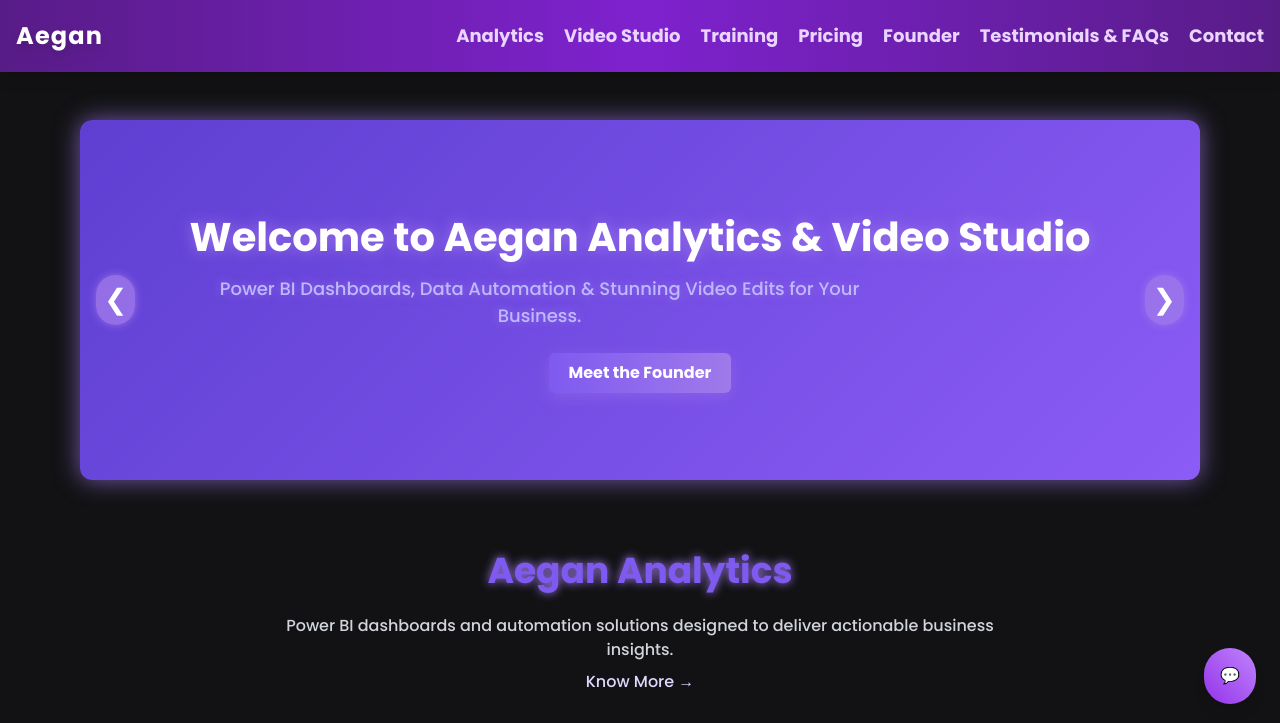
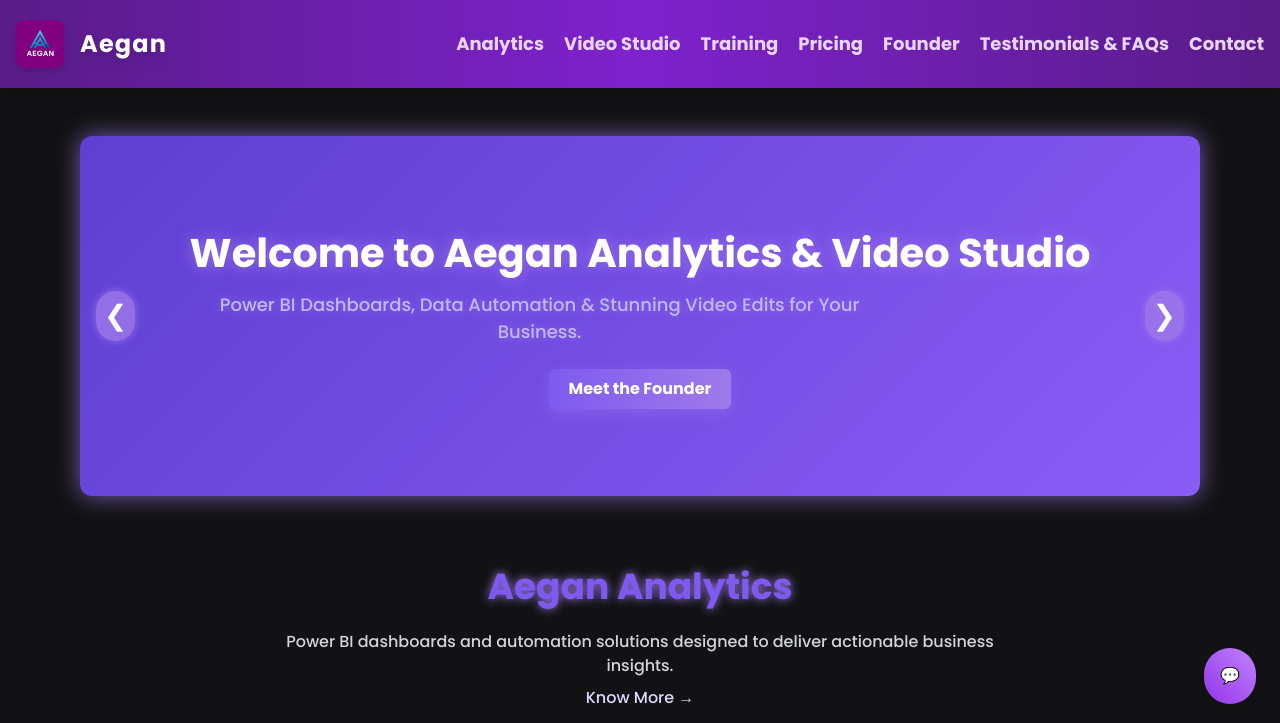
Before and after one commit to Aravind1089/homepage, a plain HTML site: page index.html in a window 1280 px wide. Shown: the top 723 px of the page. Drawn offline with nearby package versions, Linux system fonts and the light colour scheme.

Commit message:
Add files via upload

```diff
--- a/index.html
+++ b/index.html
@@ -379,7 +379,17 @@
  <header
   class="w-full px-4 py-5 bg-gradient-to-r from-purple-900 via-purple-700 to-purple-900 text-white flex flex-wrap justify-between items-center shadow-lg sticky top-0 z-50"
 >
+  <div class="flex items-center gap-4">
+    <!-- LOGO IMAGE -->
+    <img
+      src="logo.png"
+      alt="Aegan Logo"
+      class="w-12 h-12 object-contain rounded-lg shadow-md"
+      loading="lazy"
+      style="background: purple; padding: 0.25rem;"
+    />
     <span class="text-2xl font-bold tracking-wider drop-shadow-lg">Aegan</span>
+  </div>
   <nav class="flex gap-5 font-semibold text-purple-200 text-lg">
     <a href="#analytics" class="hover:text-white focus:text-white transition">Analytics</a>
     <a href="#video-studio" class="hover:text-white focus:text-white transition">Video Studio</a>
@@ -390,6 +400,7 @@
     <a href="#contact" class="hover:text-white focus:text-white transition">Contact</a>
   </nav>
 </header>
+
 
   <!-- Banner / Carousel -->
   <section class="max-w-6xl mx-auto my-12 px-4">
```
Lines whose indentation alone changed are shown as unchanged.
